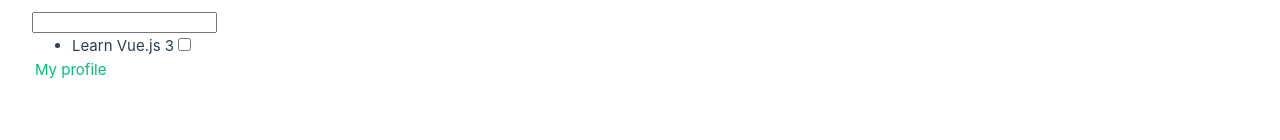
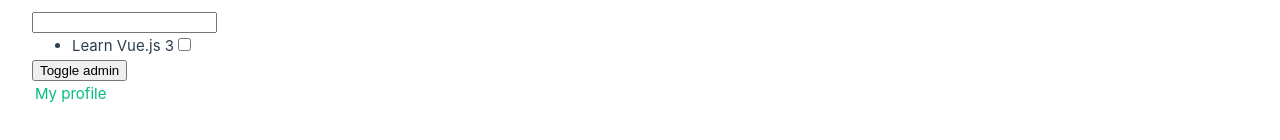
Before and after one commit to Johnny-Jackpot/sandbox, a Vue app in the folder vue/vue-project/: page /build-in-components/vue-test-utils-crash-course in a window 1280 px wide. Shown: the part 262-402 px from the top of the page. Built offline with nearby package versions, Linux system fonts and the light colour scheme; the HTML template or start-up script is replaced by a standard one.

Commit message:
added render admin link test

```diff
--- a/vue/vue-project/src/components/scaling-up/testing/conditional-rendering/ConditionalRendering.vue
+++ b/vue/vue-project/src/components/scaling-up/testing/conditional-rendering/ConditionalRendering.vue
@@ -5,6 +5,7 @@
 </script>
 
 <template>
+  <button @click="admin = !admin">Toggle admin</button>
   <nav>
     <a id="profile" href="/profile">My profile</a>
     <a v-if="admin" id="admin" href="/admin">Admin</a>
```
Also changed, not shown: 1 other file (tests, documents, lock files or other folders).
